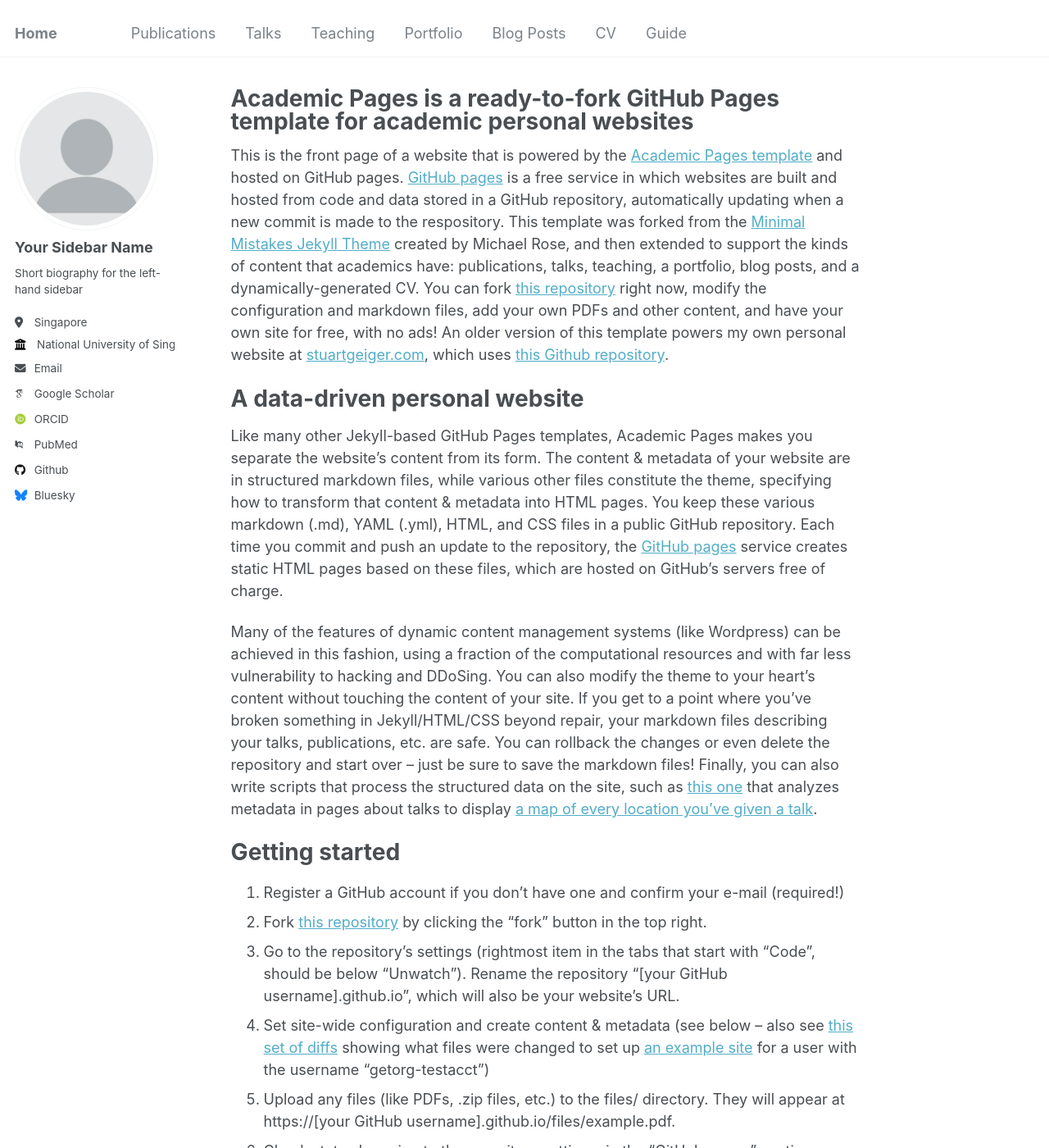
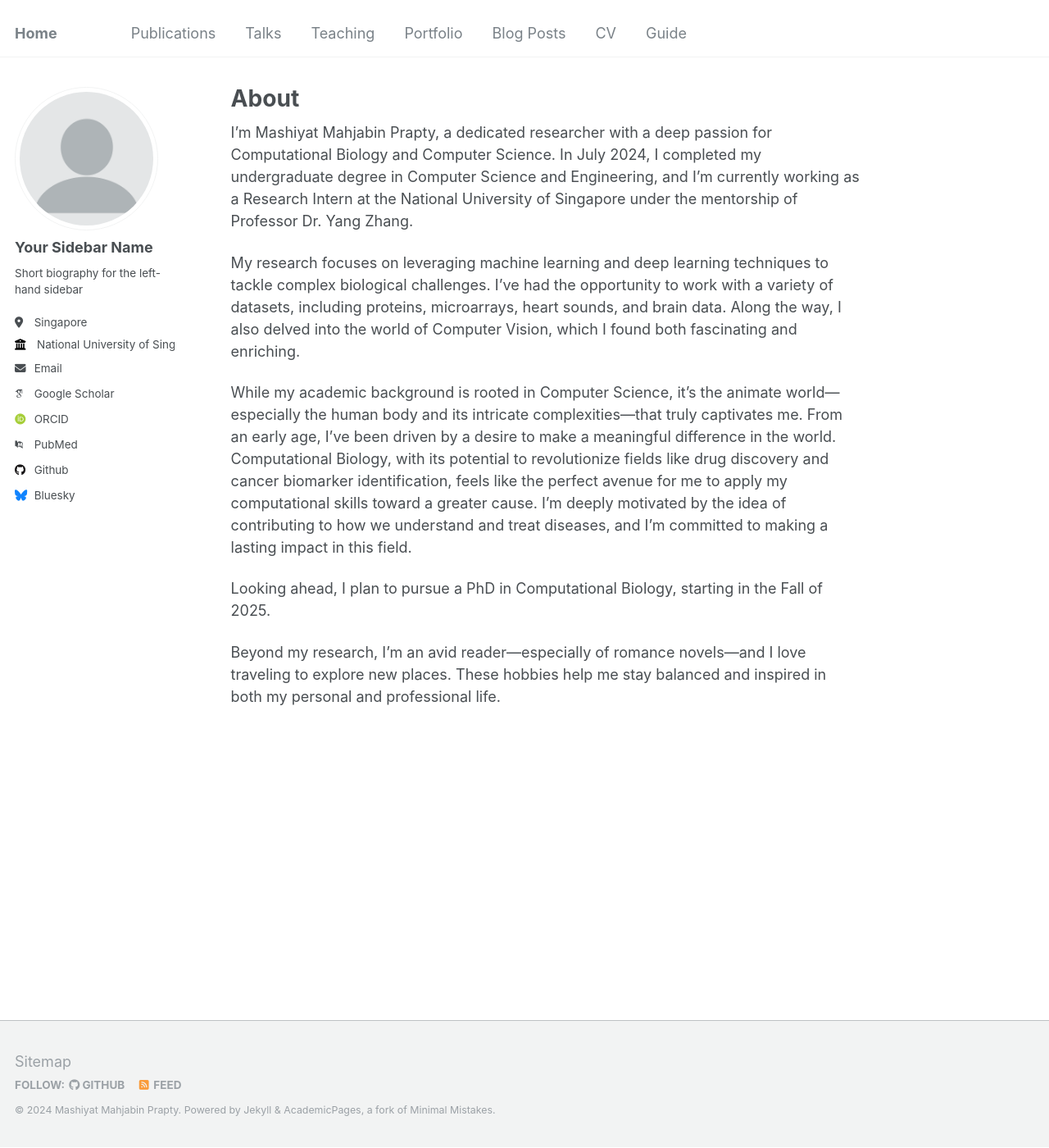
Before and after one commit to mashiyat-mahjabin-prapty/mashiyat-mahjabin-prapty.github.io, a Jekyll site: the page built from _pages/about.md, in a window 1280 px wide and 1400 px high. Shown: the whole window at 82% size. Built offline with Jekyll 4.4.1, drawn with Linux system fonts in a browser that asks for light colours; some web fonts are replaced; some of the changed text lies outside the part shown.

Commit message:
Update about.md

```diff
--- a/_pages/about.md
+++ b/_pages/about.md
@@ -1,49 +1,17 @@
 ---
 permalink: /
-title: "Academic Pages is a ready-to-fork GitHub Pages template for academic personal websites"
+title: "About"
 author_profile: true
 redirect_from:
   - /about/
   - /about.html
 ---
+I’m Mashiyat Mahjabin Prapty, a dedicated researcher with a deep passion for Computational Biology and Computer Science. In July 2024, I completed my undergraduate degree in Computer Science and Engineering, and I’m currently working as a Research Intern at the National University of Singapore under the mentorship of Professor Dr. Yang Zhang.
 
-This is the front page of a website that is powered by the [Academic Pages template](https://github.com/academicpages/academicpages.github.io) and hosted on GitHub pages. [GitHub pages](https://pages.github.com) is a free service in which websites are built and hosted from code and data stored in a GitHub repository, automatically updating when a new commit is made to the respository. This template was forked from the [Minimal Mistakes Jekyll Theme](https://mmistakes.github.io/minimal-mistakes/) created by Michael Rose, and then extended to support the kinds of content that academics have: publications, talks, teaching, a portfolio, blog posts, and a dynamically-generated CV. You can fork [this repository](https://github.com/academicpages/academicpages.github.io) right now, modify the configuration and markdown files, add your own PDFs and other content, and have your own site for free, with no ads! An older version of this template powers my own personal website at [stuartgeiger.com](http://stuartgeiger.com), which uses [this Github repository](https://github.com/staeiou/staeiou.github.io).
+My research focuses on leveraging machine learning and deep learning techniques to tackle complex biological challenges. I’ve had the opportunity to work with a variety of datasets, including proteins, microarrays, heart sounds, and brain data. Along the way, I also delved into the world of Computer Vision, which I found both fascinating and enriching.
 
-A data-driven personal website
-======
-Like many other Jekyll-based GitHub Pages templates, Academic Pages makes you separate the website's content from its form. The content & metadata of your website are in structured markdown files, while various other files constitute the theme, specifying how to transform that content & metadata into HTML pages. You keep these various markdown (.md), YAML (.yml), HTML, and CSS files in a public GitHub repository. Each time you commit and push an update to the repository, the [GitHub pages](https://pages.github.com/) service creates static HTML pages based on these files, which are hosted on GitHub's servers free of charge.
+While my academic background is rooted in Computer Science, it’s the animate world—especially the human body and its intricate complexities—that truly captivates me. From an early age, I’ve been driven by a desire to make a meaningful difference in the world. Computational Biology, with its potential to revolutionize fields like drug discovery and cancer biomarker identification, feels like the perfect avenue for me to apply my computational skills toward a greater cause. I’m deeply motivated by the idea of contributing to how we understand and treat diseases, and I’m committed to making a lasting impact in this field.
 
-Many of the features of dynamic content management systems (like Wordpress) can be achieved in this fashion, using a fraction of the computational resources and with far less vulnerability to hacking and DDoSing. You can also modify the theme to your heart's content without touching the content of your site. If you get to a point where you've broken something in Jekyll/HTML/CSS beyond repair, your markdown files describing your talks, publications, etc. are safe. You can rollback the changes or even delete the repository and start over -- just be sure to save the markdown files! Finally, you can also write scripts that process the structured data on the site, such as [this one](https://github.com/academicpages/academicpages.github.io/blob/master/talkmap.ipynb) that analyzes metadata in pages about talks to display [a map of every location you've given a talk](https://academicpages.github.io/talkmap.html).
+Looking ahead, I plan to pursue a PhD in Computational Biology, starting in the Fall of 2025.
 
-Getting started
-======
-1. Register a GitHub account if you don't have one and confirm your e-mail (required!)
-1. Fork [this repository](https://github.com/academicpages/academicpages.github.io) by clicking the "fork" button in the top right.
-1. Go to the repository's settings (rightmost item in the tabs that start with "Code", should be below "Unwatch"). Rename the repository "[your GitHub username].github.io", which will also be your website's URL.
-1. Set site-wide configuration and create content & metadata (see below -- also see [this set of diffs](http://archive.is/3TPas) showing what files were changed to set up [an example site](https://getorg-testacct.github.io) for a user with the username "getorg-testacct")
-1. Upload any files (like PDFs, .zip files, etc.) to the files/ directory. They will appear at https://[your GitHub username].github.io/files/example.pdf.
-1. Check status by going to the repository settings, in the "GitHub pages" section
-
-Site-wide configuration
-------
-The main configuration file for the site is in the base directory in [_config.yml](https://github.com/academicpages/academicpages.github.io/blob/master/_config.yml), which defines the content in the sidebars and other site-wide features. You will need to replace the default variables with ones about yourself and your site's github repository. The configuration file for the top menu is in [_data/navigation.yml](https://github.com/academicpages/academicpages.github.io/blob/master/_data/navigation.yml). For example, if you don't have a portfolio or blog posts, you can remove those items from that navigation.yml file to remove them from the header.
-
-Create content & metadata
-------
-For site content, there is one markdown file for each type of content, which are stored in directories like _publications, _talks, _posts, _teaching, or _pages. For example, each talk is a markdown file in the [_talks directory](https://github.com/academicpages/academicpages.github.io/tree/master/_talks). At the top of each markdown file is structured data in YAML about the talk, which the theme will parse to do lots of cool stuff. The same structured data about a talk is used to generate the list of talks on the [Talks page](https://academicpages.github.io/talks), each [individual page](https://academicpages.github.io/talks/2012-03-01-talk-1) for specific talks, the talks section for the [CV page](https://academicpages.github.io/cv), and the [map of places you've given a talk](https://academicpages.github.io/talkmap.html) (if you run this [python file](https://github.com/academicpages/academicpages.github.io/blob/master/talkmap.py) or [Jupyter notebook](https://github.com/academicpages/academicpages.github.io/blob/master/talkmap.ipynb), which creates the HTML for the map based on the contents of the _talks directory).
-
-**Markdown generator**
-
-I have also created [a set of Jupyter notebooks](https://github.com/academicpages/academicpages.github.io/tree/master/markdown_generator
-) that converts a CSV containing structured data about talks or presentations into individual markdown files that will be properly formatted for the Academic Pages template. The sample CSVs in that directory are the ones I used to create my own personal website at stuartgeiger.com. My usual workflow is that I keep a spreadsheet of my publications and talks, then run the code in these notebooks to generate the markdown files, then commit and push them to the GitHub repository.
-
-How to edit your site's GitHub repository
-------
-Many people use a git client to create files on their local computer and then push them to GitHub's servers. If you are not familiar with git, you can directly edit these configuration and markdown files directly in the github.com interface. Navigate to a file (like [this one](https://github.com/academicpages/academicpages.github.io/blob/master/_talks/2012-03-01-talk-1.md) and click the pencil icon in the top right of the content preview (to the right of the "Raw | Blame | History" buttons). You can delete a file by clicking the trashcan icon to the right of the pencil icon. You can also create new files or upload files by navigating to a directory and clicking the "Create new file" or "Upload files" buttons.
-
-Example: editing a markdown file for a talk
-![Editing a markdown file for a talk](/images/editing-talk.png)
-
-For more info
-------
-More info about configuring Academic Pages can be found in [the guide](https://academicpages.github.io/markdown/). The [guides for the Minimal Mistakes theme](https://mmistakes.github.io/minimal-mistakes/docs/configuration/) (which this theme was forked from) might also be helpful.
+Beyond my research, I’m an avid reader—especially of romance novels—and I love traveling to explore new places. These hobbies help me stay balanced and inspired in both my personal and professional life.
```
